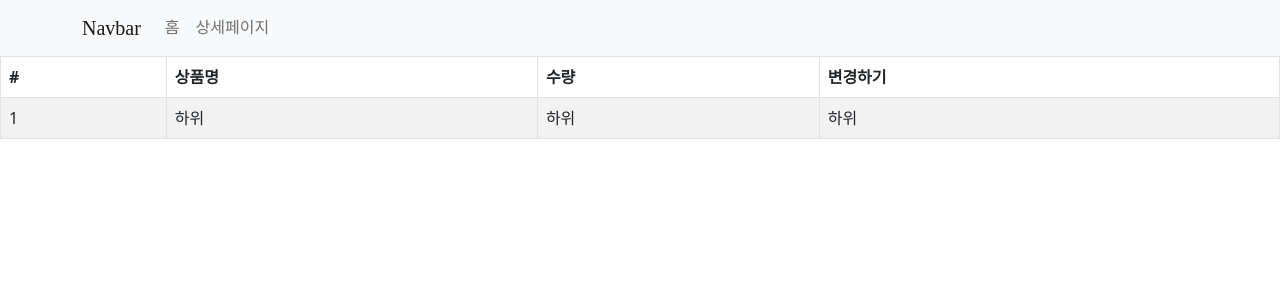
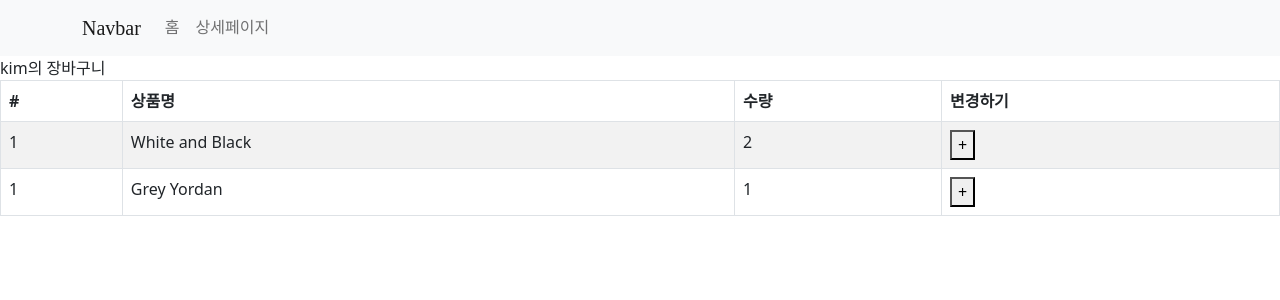
Before and after one commit to daegons/react_shopMall, a React (Create React App) app in the folder my-app/: page /cart in a window 1280 px wide. Shown: the top 300 px of the page. Built offline with nearby package versions, Linux system fonts and the light colour scheme; a web font is replaced by a local one.

Commit message:
Add files via upload

```diff
--- a/my-app/src/pages/Cart.js
+++ b/my-app/src/pages/Cart.js
@@ -1,8 +1,16 @@
 import { Table } from "react-bootstrap";
+import { useDispatch, useSelector } from "react-redux";
+import { changeName } from "../store";
 
 const Cart = () => {
+  let state = useSelector((state) => {
+    return state;
+  });
+  let dispatch = useDispatch();
+  console.log(state.cart[0].name);
   return (
     <div>
+      {state.user}의 장바구니
       <Table striped bordered hover>
         <thead>
           <tr>
@@ -13,12 +21,24 @@ const Cart = () => {
           </tr>
         </thead>
         <tbody>
-          <tr>
-            <td>1</td>
-            <td>하위</td>
-            <td>하위</td>
-            <td>하위</td>
-          </tr>
+          {state.cart.map((list) => {
+            return (
+              <tr key={list.id}>
+                <td>1</td>
+                <td>{list.name}</td>
+                <td>{list.count}</td>
+                <td>
+                  <button
+                    onClick={() => {
+                      dispatch(changeName());
+                    }}
+                  >
+                    +
+                  </button>
+                </td>
+              </tr>
+            );
+          })}
         </tbody>
       </Table>
     </div>
--- a/my-app/src/store.js
+++ b/my-app/src/store.js
@@ -1,5 +1,35 @@
-import { configureStore } from "@reduxjs/toolkit";
+import { configureStore, createSlice } from "@reduxjs/toolkit";
 
+const user = createSlice({
+  name: "user",
+  initialState: "kim",
+  //=======state 수정 방법
+  reducers: {
+    changeName(state) {
+      //state = kim 기존
+      return "daegon song";
+    },
+    //========추가시에는
+    // 함수작명(){
+
+    // }
+  },
+});
+//state 변경 함수들을 담음
+// user.actions
+export let { changeName } = user.actions;
+
+let cart = createSlice({
+  name: "cart",
+  initialState: [
+    { id: 0, name: "White and Black", count: 2 },
+    { id: 2, name: "Grey Yordan", count: 1 },
+  ],
+});
 export default configureStore({
-  reducer: {},
+  reducer: {
+    //  작명:user.reducer
+    user: user.reducer,
+    cart: cart.reducer,
+  },
 });
```
